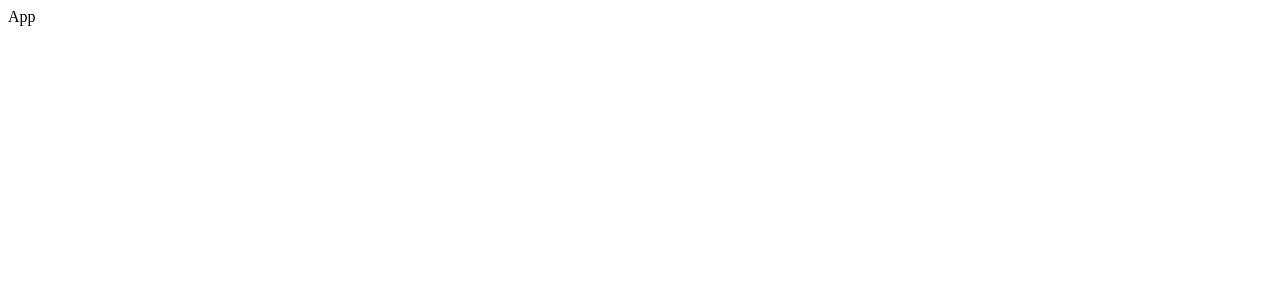
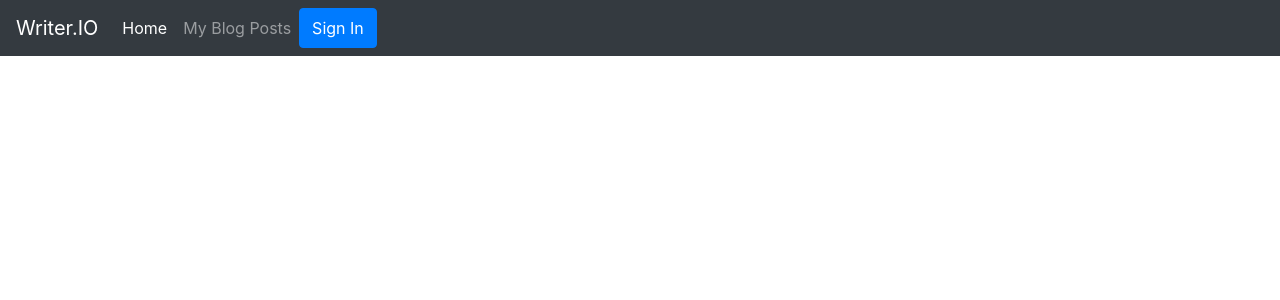
Before and after one commit to Haz-git/React_Redux_JSONDB_Blogger, a React (Create React App) app in the folder client/: page / in a window 1280 px wide. Shown: the top 300 px of the page. Built offline with nearby package versions, Linux system fonts and the light colour scheme.

Commit message:
More Setup/Initial NavBar Created

```diff
--- a/client/public/index.html
+++ b/client/public/index.html
@@ -10,6 +10,7 @@
       content="Web site created using create-react-app"
     />
     <link rel="apple-touch-icon" href="%PUBLIC_URL%/logo192.png" />
+    <link rel="stylesheet" href="https://stackpath.bootstrapcdn.com/bootstrap/4.5.2/css/bootstrap.min.css" integrity="sha384-JcKb8q3iqJ61gNV9KGb8thSsNjpSL0n8PARn9HuZOnIxN0hoP+VmmDGMN5t9UJ0Z" crossorigin="anonymous">
     <!--
       manifest.json provides metadata used when your web app is installed on a
       user's mobile device or desktop. See https://developers.google.com/web/fundamentals/web-app-manifest/
--- a/client/src/components/App.js
+++ b/client/src/components/App.js
@@ -1,9 +1,10 @@
 import React from 'react'
+import Navbar from './Navbar';
 
 export const App = () => {
     return (
         <div>
-            App
+            <Navbar />
         </div>
     )
 }
--- /dev/null
+++ b/client/src/components/Navbar.js
@@ -0,0 +1,23 @@
+import React from 'react';
+
+const Navbar = () => {
+    return (
+        <div>
+            <nav className="navbar navbar-expand-lg navbar-dark bg-dark">
+                <span className="navbar-brand">Writer.IO</span>
+                <button className="navbar-toggler" type="button" data-toggle="collapse" data-target="#navbarNavAltMarkup" aria-controls="navbarNavAltMarkup" aria-expanded="false" aria-label="Toggle navigation">
+                    <span className="navbar-toggler-icon"></span>
+                </button>
+                <div className="collapse navbar-collapse" id="navbarNavAltMarkup">
+                    <div className="navbar-nav">
+                        <a className="nav-link active" href="#">Home <span className="sr-only">(current)</span></a>
+                        <a className="nav-link" href="#">My Blog Posts</a>
+                        <button type="button" class="btn btn-primary">Sign In</button>
+                    </div>
+                </div>
+            </nav>
+        </div>
+    )
+}
+
+export default Navbar;
```
Also changed, not shown: client/package.json (+7 -1 lines), client/src/components/BlogList.js (added), client/src/components/CreateBlog.js (added), client/src/components/DeleteBlog.js (added), client/src/components/EditBlog.js (added), client/src/redux/blog/blogreducers.js (added), client/src/redux/blog/createblog.js (added), client/src/redux/store.js (added), 1 other file (tests, documents, lock files or other folders).
